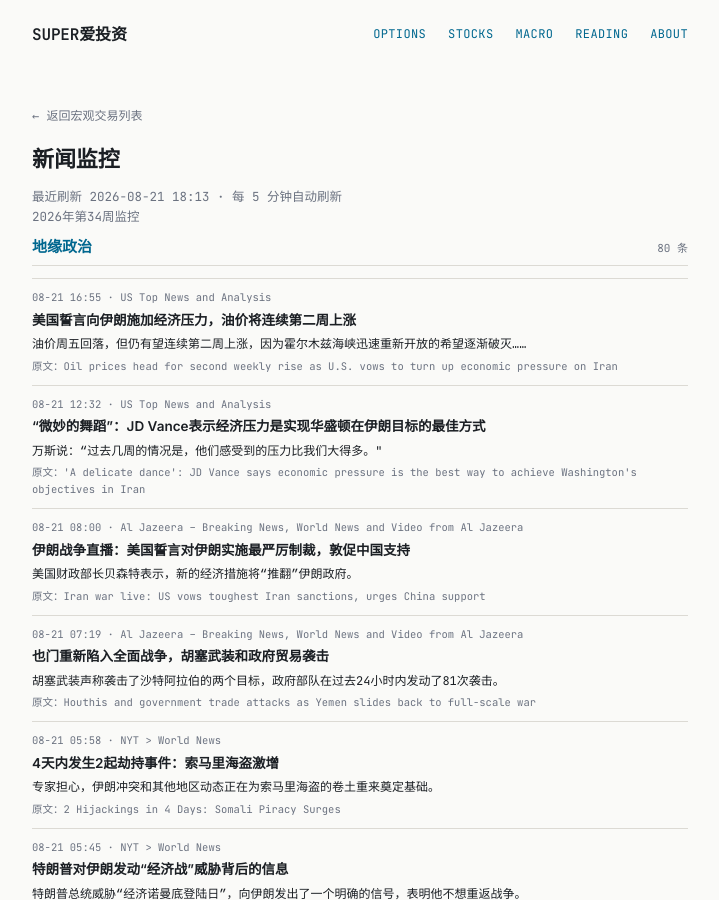
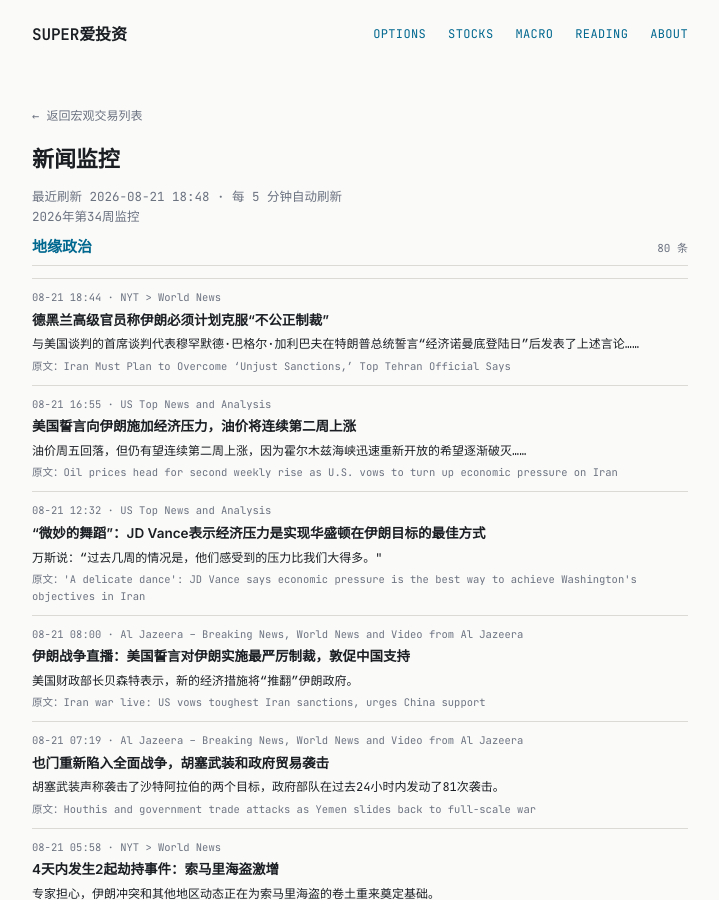
Before and after one commit to tang3super/tang3super.github.io, a Jekyll site: the page built from macro-trade/news-digest.md, in a window 1280 px wide and 900 px high. Shown: the whole window, without its empty margins (280-999 px from the left). Built offline with Jekyll 4.4.1, drawn with Linux system fonts in a browser that asks for light colours; some of the changed text lies outside the part shown.

Commit message:
sync news-digest article

```diff
--- a/macro-trade/news-digest.md
+++ b/macro-trade/news-digest.md
@@ -5,11 +5,18 @@ title: 新闻监控
 date: '2026-08-21'
 summary: 2026年第34周监控
 week_label: 2026年第34周监控
-last_updated: 2026-08-21 18:13
+last_updated: 2026-08-21 18:48
 refresh_note: 每 5 分钟自动刷新
 topics:
 - name: 地缘政治
   items:
+  - title: Iran Must Plan to Overcome ‘Unjust Sanctions,’ Top Tehran Official Says
+    summary: Mohammad Bagher Ghalibaf, lead negotiator in talks with the United States, made the comments after President Trump vowed an “economic D-Day”…
+    link: https://www.nytimes.com/2026/08/21/world/middleeast/iran-sanctions-united-states-ghalibaf.html
+    source: NYT > World News
+    time: 08-21 18:44
+    title_zh: 德黑兰高级官员称伊朗必须计划克服“不公正制裁”
+    summary_zh: 与美国谈判的首席谈判代表穆罕默德·巴格尔·加利巴夫在特朗普总统誓言“经济诺曼底登陆日”后发表了上述言论……
   - title: Oil prices head for second weekly rise as U.S. vows to turn up economic pressure on Iran
     summary: Oil prices eased Friday but remained on track for a second straight weekly gain as hopes of a swift reopening of the Strait of Hormuz faded…
     link: https://www.cnbc.com/2026/08/21/oil-prices-us-iran.html
```
Also changed, not shown: other parts of macro-trade/news-digest.md (+0 -7 lines).
